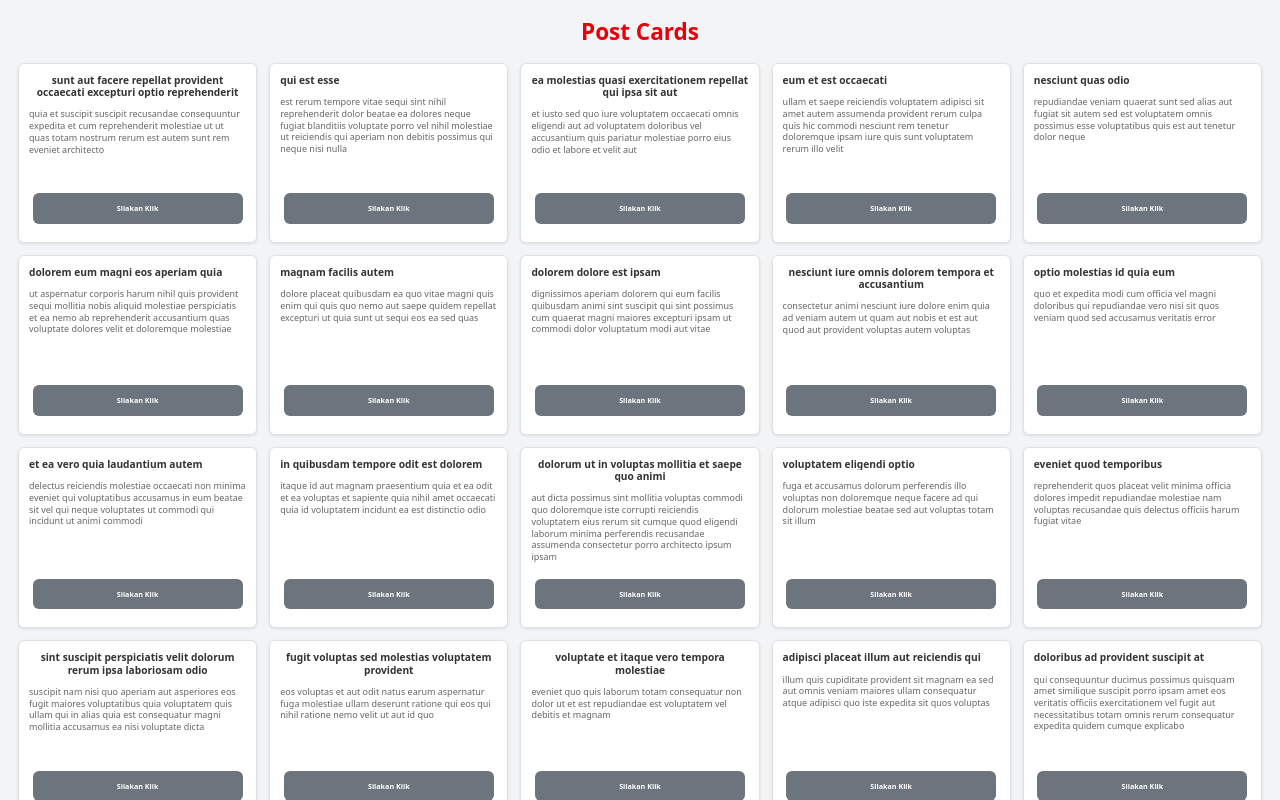
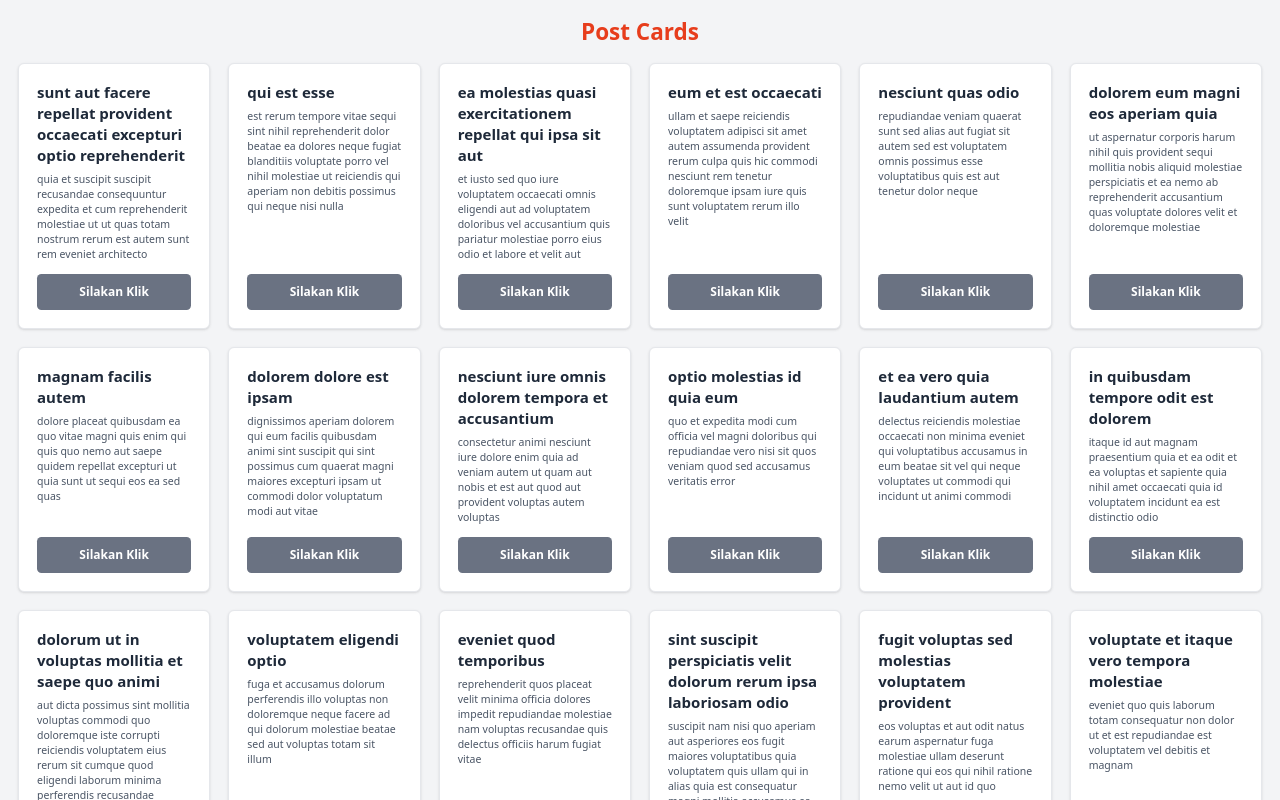
Before and after one commit to suryatetukoo/admin-ui, a React (Vite) app: page / in a window 1280 px wide. Shown: the top 800 px of the page. Built offline with nearby package versions, Linux system fonts and the light colour scheme.

Commit message:
Penggantian CSS menjadi menggunakan tailwind

```diff
--- a/src/Exercise.jsx
+++ b/src/Exercise.jsx
@@ -1,53 +1,25 @@
 import React from "react";
-// import UserCard from "./UserCard"; //
 import PostCard from "./PostCard";
-import postsData from "./postsData";
+import { staticPosts } from "./postsData";
 
 function Exercise() {
   return (
     <>
       <div className="min-h-screen bg-gray-100 p-6">
-        {/* Section User Cards - DIHAPUS atau DI-COMMENT */}
-        {/*
-        <h1 className="text-3xl font-bold text-center mb-6 text-blue-700">
-          User Cards
-        </h1>
-        <div className="grid md:grid-cols-2 lg:grid-cols-3 gap-6 max-w-5xl mx-auto mb-12">
-          <UserCard
-            name="Surya"
-            email="Surya@gmail.com"
-            street="JL. Eboni"
-            city="Semarang"
-          />
-          <UserCard
-            name="Tetuko"
-            email="Tetuko@gmail.com"
-            street="JL. Angsana"
-            city="Semarang"
-          />
-          <UserCard
-            name="Bren"
-            email="Bren@gmail.com"
-            street="JL. Kelud"
-            city="Semarang"
-          />
-        </div>
-        */}
-
-        {/* Hanya menampilkan Post Cards saja */}
-        <h1 className="text-3xl font-bold text-center mb-6 text-red-600">
+        <h1 className="text-3xl font-bold text-center mb-6 text-special-red">
           Post Cards
         </h1>
-        <div className="grid grid-cols-1 sm:grid-cols-2 md:grid-cols-3 lg:grid-cols-4 xl:grid-cols-5 2xl:grid-cols-6 gap-4 max-w-8xl mx-auto">
-          {postsData.map((post) => (
+
+        <div className="grid grid-cols-1 md:grid-cols-3 lg:grid-cols-4 xl:grid-cols-6 gap-6">
+
+          {staticPosts.map((post) => (
             <PostCard
               key={post.id}
-              id={post.id}
+              {...post}
               userId={post.userId}
-              title={post.title}
-              body={post.body}
             />
           ))}
+
         </div>
       </div>
     </>
--- a/src/PostCard.css
+++ /dev/null
@@ -1,98 +0,0 @@
-/* Design Token dari soal no 1 */
-:root {
-  --special-red2: #b83016;
-  --hover-pink: #ffe6e6;
-  --hover-light-red: #ff6b6b;
-  --gray-color: #6c757d;
-  --border-color: #dee2e6;
-  --shadow-color: rgba(0, 0, 0, 0.1);
-}
-
-.post-card {
-  border: 1px solid var(--border-color);
-  border-radius: 6px;
-  padding: 10px;
-  background-color: white;
-  box-shadow: 0 1px 3px var(--shadow-color);
-  transition: all 0.3s ease;
-  display: flex;
-  flex-direction: column;
-  height: 100%;
-  min-height: 180px;
-}
-
-.post-card:hover {
-  transform: scale(1.02);
-  border: 2px solid var(--color-defaultBlack);
-  background-color: var(--hover-pink);
-  box-shadow: 0 4px 8px var(--shadow-color);
-}
-
-.post-header {
-  margin-bottom: 6px;
-}
-
-.post-title {
-  font-size: 0.85rem;
-  font-weight: bold;
-  color: #333;
-  margin: 0 0 4px 0;
-  line-height: 1.2;
-  display: -webkit-box;
-  overflow: hidden;
-}
-
-.post-meta {
-  color: #888;
-  font-size: 0.7rem;
-}
-
-.post-body {
-  flex: 1;
-  margin-bottom: 8px;
-}
-
-.post-content {
-  color: #666;
-  line-height: 1.3;
-  margin: 0;
-  font-size: 0.75rem;
-  display: -webkit-box;
-  overflow: hidden;
-}
-
-.post-footer {
-  display: flex;
-  justify-content: center;
-  align-items: center;
-  margin-top: auto;
-  padding: 8px 0;
-}
-
-.post-button {
-  padding: 10px 20px;
-  border: none;
-  border-radius: 6px;
-  cursor: pointer;
-  font-weight: bold;
-  transition: all 0.3s ease;
-  font-size: 0.6rem;
-  min-width: 210px;
-
-  background-color: var(--gray-color);
-  color: white;
-}
-
-.post-button.clicked {
-  background-color: var(--special-red2);
-  color: white;
-}
-
-.post-button:hover {
-  background-color: var(--hover-light-red);
-  transform: scale(1.05);
-}
-
-.post-button.clicked:hover {
-  background-color: var(--hover-light-red);
-}
--- a/src/PostCard.jsx
+++ b/src/PostCard.jsx
@@ -1,31 +1,45 @@
-import React, { useState } from 'react';
-import './PostCard.css';
+import { useState } from 'react';
 
-const PostCard = ({ id, userId, title, body }) => {
-  const [isClicked, setIsClicked] = useState(false);
+function PostCard(props) {
+  const { id, userId, title, body } = props;
+  const [clicked, setClicked] = useState(false);
 
-  const handleButtonClick = () => {
-    setIsClicked(!isClicked);
-  };
+return (
+   <div
+      className={`
+        group bg-white p-6 rounded-lg shadow border
+        transition-all duration-300
+        hover:shadow-xl hover:scale-[1.02] hover:bg-red-50 hover:border-black
+        ${clicked ? 'border-special-red2' : 'border-gray-200'}
+      `}
+    >
+      <div className="flex flex-col h-full">
 
-  return (
-    <div className="post-card">
-      <div className="post-header">
-      <center><h3 className="post-title">{title}</h3> </center>
-      </div>
-      <div className="post-body">
-        <p className="post-content">{body}</p>
-      </div>
-      <div className="post-footer">
-        <button
-          className={`post-button ${isClicked ? 'clicked' : ''}`}
-          onClick={handleButtonClick}
-        >
-          {isClicked ? 'Tombol sudah diklik' : 'Silakan Klik'}
-        </button>
+        <div className="flex-grow mb-4">
+          <h2 className="text-xl font-semibold text-gray-800 mb-2">
+            {title}
+          </h2>
+          <p className="text-gray-600 text-sm">
+            {body}
+          </p>
+        </div>
+
+        <div>
+          <button
+            onClick={() => setClicked(!clicked)}
+            className={`
+              w-full p-3 rounded-md text-white font-semibold
+              transition-all duration-300 group-hover:opacity-80 hover:scale-105
+              ${clicked ? 'bg-special-red2' : 'bg-gray-500'}
+            `}
+          >
+            {clicked ? 'Tombol sudah diklik' : 'Silakan Klik'}
+          </button>
+        </div>
+
       </div>
     </div>
   );
-};
+}
 
 export default PostCard;
--- a/src/postsData.js
+++ b/src/postsData.js
@@ -1,4 +1,4 @@
-const postsData = [
+export const staticPosts = [
   {
     "userId": 1,
     "id": 1,
@@ -214,7 +214,5 @@ const postsData = [
     "id": 36,
     "title": "fuga nam accusamus voluptas reiciendis itaque",
     "body": "ad mollitia et omnis minus architecto odit\nvoluptas doloremque maxime aut non ipsa qui alias veniam\nblanditiis culpa aut quia nihil cumque facere et occaecati\nqui aspernatur quia eaque ut aperiam inventore"
-  }
+  },
 ];
-
-export default postsData;
```
